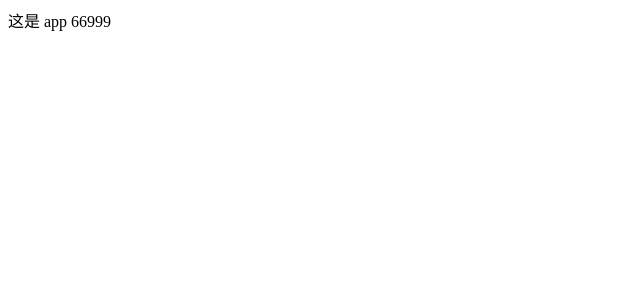
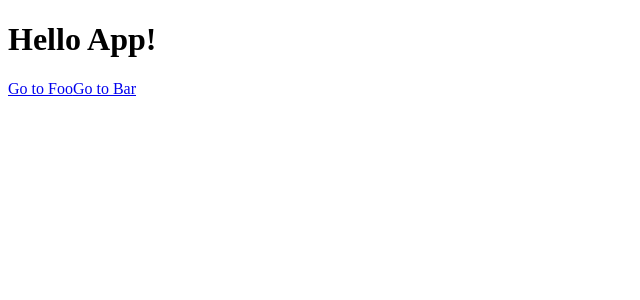
Before and after one commit to beyondOurself/vue-study, a Vue app: page /#/ in a window 1280 px wide. Shown: the top 300 px of the page, without its empty margins (0-640 px from the left). Built offline with nearby package versions, Linux system fonts and the light colour scheme.

Commit message:
新增 起步

```diff
--- a/index.html
+++ b/index.html
@@ -8,7 +8,7 @@
 </head>
 
 <body>
-  <div id="lab">
+  <div id="app">
   </div>
 </body>
 </html>
--- a/package.json
+++ b/package.json
@@ -22,6 +22,7 @@
     "style-loader": "^1.1.3",
     "vue": "^2.6.11",
     "vue-loader": "^15.9.1",
+    "vue-router": "^3.1.6",
     "vue-template-compiler": "^2.6.11",
     "webpack-dev-server": "^3.10.3"
   }
--- a/src/App.vue
+++ b/src/App.vue
@@ -1,5 +1,15 @@
 <template>
-    <div>
-        这是 app 66999
-    </div>
+  <div>
+    <h1>Hello App!</h1>
+    <p>
+      <!-- 使用 router-link 组件来导航. -->
+      <!-- 通过传入 `to` 属性指定链接. -->
+      <!-- <router-link> 默认会被渲染成一个 `<a>` 标签 -->
+      <router-link to="/foo">Go to Foo</router-link>
+      <router-link to="/bar">Go to Bar</router-link>
+    </p>
+    <!-- 路由出口 -->
+    <!-- 路由匹配到的组件将渲染在这里 -->
+    <router-view></router-view>
+  </div>
 </template>
--- a/src/index.js
+++ b/src/index.js
@@ -1,7 +1,40 @@
 import Vue from 'vue'
 import App from './App.vue'
+import VueRouter from 'vue-router'
 
-const lab = new Vue({
-  el:"#lab",
+import one from './one.vue';
+import two from './two.vue'
+
+Vue.use(VueRouter)
+// 0. 如果使用模块化机制编程，导入Vue和VueRouter，要调用 Vue.use(VueRouter)
+
+// 1. 定义 (路由) 组件。
+// 可以从其他文件 import 进来
+const Foo = { template: '<div>foo</div>' }
+const Bar = { template: '<div>bar</div>' }
+
+// 2. 定义路由
+// 每个路由应该映射一个组件。 其中"component" 可以是
+// 通过 Vue.extend() 创建的组件构造器，
+// 或者，只是一个组件配置对象。
+// 我们晚点再讨论嵌套路由。
+const routes = [
+  { path: '/foo', component: one },
+  { path: '/bar', component: two }
+]
+
+// 3. 创建 router 实例，然后传 `routes` 配置
+// 你还可以传别的配置参数, 不过先这么简单着吧。
+const router = new VueRouter({
+  routes // (缩写) 相当于 routes: routes
+})
+
+// 4. 创建和挂载根实例。
+// 记得要通过 router 配置参数注入路由，
+// 从而让整个应用都有路由功能
+const app = new Vue({
+  router,
   render: h => h(App)
-})
+}).$mount('#app')
+
+// 现在，应用已经启动了！
--- /dev/null
+++ b/src/one.vue
@@ -0,0 +1,11 @@
+<template>
+    <div>one</div>
+</template>
+<script>
+	export default {
+		 mounted() {
+		 	 console.log(this.$router)
+		 	 console.log(this.$route)
+		 }
+	}
+</script>
--- /dev/null
+++ b/src/two.vue
@@ -0,0 +1,3 @@
+<template>
+    <div>two</div>
+</template>
```
Also changed, not shown: 1 other file (tests, documents, lock files or other folders).
